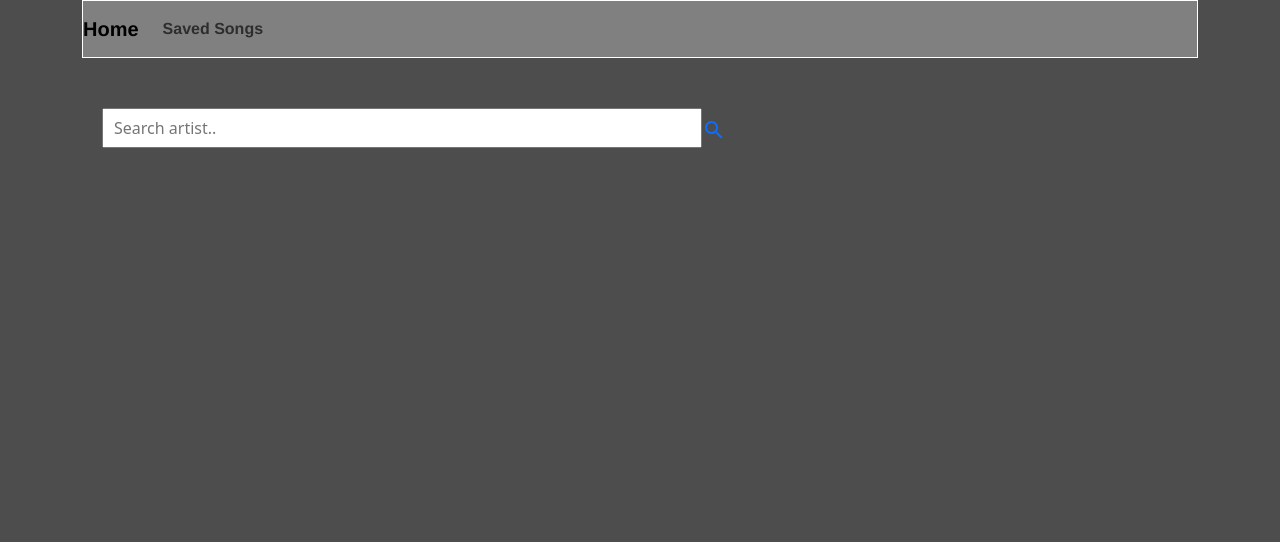
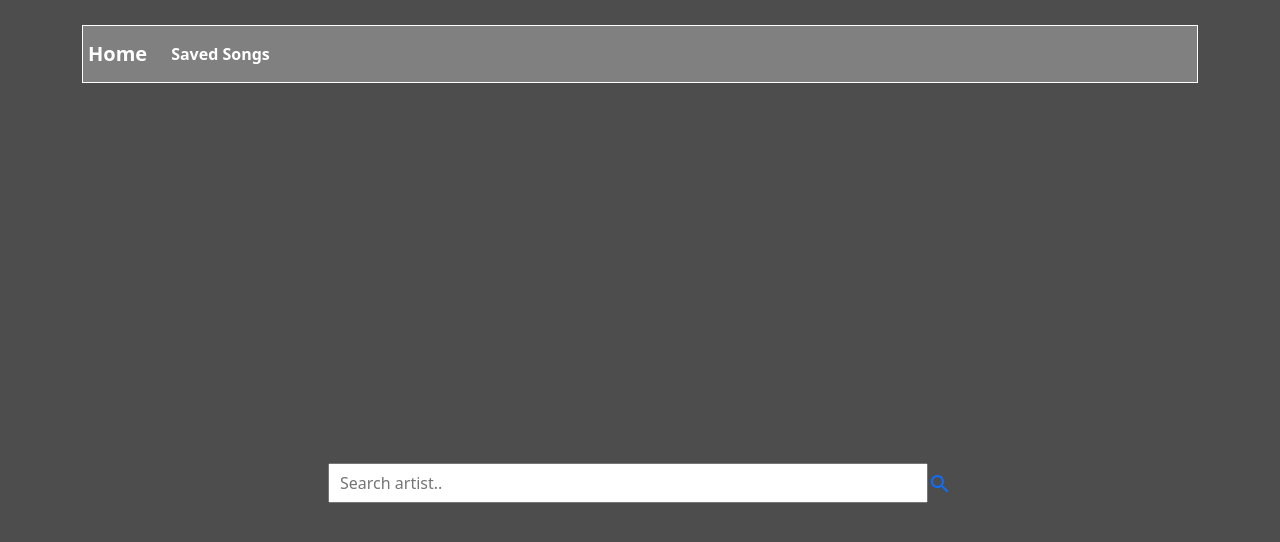
Before and after one commit to mahmouddaabas/DA395A-Final-Project, a React (Create React App) app: page / in a window 1280 px wide. Shown: the top 542 px of the page. Built offline with nearby package versions, Linux system fonts and the light colour scheme.

Commit message:
Some minor styling on all the pages

```diff
--- a/src/components/Homepage.js
+++ b/src/components/Homepage.js
@@ -1,10 +1,10 @@
 import React, { useState, useRef } from 'react'
 import { Link } from 'react-router-dom';
-import './styles/Homepage.css';
+import './styles/HomePage.css';
 import SearchIcon from '@mui/icons-material/Search';
 
 
-export default function Homepage(props) {
+export default function HomePage(props) {
   //State to set and save the searchValue in the input.
   const [searchValue, setSearchValue] = useState([]);
 
--- a/src/components/Navbar.js
+++ b/src/components/Navbar.js
@@ -3,7 +3,7 @@ import React from 'react'
 export default function Navbar() {
     return (
         <div>
-            <nav className="navbar navbar-expand-lg navbar-light bg-light navbar-with-border">
+            <nav className="navbar navbar-expand-lg navbar-light bg-light navbar-with-border" id='navbar'>
                 <a className="navbar-brand" href="/">Home</a>
                 <button className="navbar-toggler" type="button" data-toggle="collapse" data-target="#navbarNavDropdown" aria-controls="navbarNavDropdown" aria-expanded="false" aria-label="Toggle navigation">
                     <span className="navbar-toggler-icon"></span>
--- a/src/components/SearchPage.js
+++ b/src/components/SearchPage.js
@@ -15,19 +15,19 @@ export default function SearchPage() {
   //Use effect to only call the API once.
   useEffect(() => {
     const fetchData = () => {
-      /*axios
+      axios
         .get(`https://api.genius.com/search?q=${searchValue}&access_token=${process.env.REACT_APP_ACCESS_TOKEN}`)
         .then(response => {
           setData(response.data);
         })
         .catch(error => {
           console.error(error);
-        });*/
+        });
 
         //Dummy data to prevent spamming the api.
-        const dummyData = require("../dummyData");
+        /*const dummyData = require("../dummyData");
         setData(dummyData.getData());
-        console.log(dummyData.getData())
+        console.log(dummyData.getData())*/
     };
 
     fetchData();
--- a/src/components/SongInformation.js
+++ b/src/components/SongInformation.js
@@ -15,7 +15,7 @@ const data = location.state.songDataResults;
   //Use effect to only call the API once.
   useEffect(() => {
     const fetchData = () => {
-      /*axios
+      axios
         .get(`https://api.genius.com${data.api_path}?access_token=${process.env.REACT_APP_ACCESS_TOKEN}`)
         .then(response => {
           setSongData(response.data.response.song);
@@ -23,12 +23,12 @@ const data = location.state.songDataResults;
         .catch(error => {
           console.error(error);
         });
-        console.log(songData)*/
+        console.log(songData)
 
         //Dummy data to prevent spamming the api.
-        const dummyData = require("../dummyData");
+        /*const dummyData = require("../dummyData");
         setSongData(dummyData.getSpecificSongInformation());
-        console.log(dummyData.getSpecificSongInformation())
+        console.log(dummyData.getSpecificSongInformation())*/
     };
 
     fetchData();
@@ -47,7 +47,7 @@ const data = location.state.songDataResults;
     };
 
     if(songData.description?.dom.children[0].children[0] == '?'){
-      return <div>No description found for this song.</div>
+      return  <div className =" information-text">No description found for this song.</div>
     }
     else {
       return songData.description?.dom.children.map((element, index) => (
--- a/src/components/styles/Homepage.css
+++ b/src/components/styles/Homepage.css
@@ -1,34 +1,49 @@
 .navbar {
-    background-color:gray!important;
+  background-color: gray !important;
   width: 100%;
   border: white;
 }
-  h1{
+
+h1 {
   text-align: center;
-    font-family:monospace;
+  font-family: monospace;
   color: white;
 
 }
-  .form-container{
-    margin-top: 50px ;
-    margin-left: 20px;
-  }
-  .nav-link{
-    font-weight: bold;
-    font-family: 'Franklin Gothic Medium', 'Arial Narrow', Arial, sans-serif;
-  }
-  .nav-link:hover{
-    color:blueviolet;
 
+.form-container {
+  display: flex;
+  justify-content: center;
+  align-items: center;
+  height: 100vh;
 }
 
-  .navbar-brand{
+.nav-link {
   font-weight: bold;
-    font-family: 'Franklin Gothic Medium', 'Arial Narrow', Arial, sans-serif;
 }
-  .navbar-brand:hover{
-    color:blueviolet;
+
+.navbar-brand {
+  font-weight: bold;
+  margin-left: 5px;
 }
+
 .navbar-with-border {
   border: 1px solid white;
 }
+
+.search-bar {
+  width: 600px;
+  height: 40px;
+  padding: 10px;
+}
+
+#navbar{
+  margin-top: 25px;
+}
+
+#navbar a{
+  color: white;
+}
+#navbar a:hover{
+  color: yellow;
+}
--- a/src/components/styles/SavedSongPage.css
+++ b/src/components/styles/SavedSongPage.css
@@ -2,7 +2,7 @@
     display: flex;
     flex-direction: column;
     gap: 50px;
-    margin-top: 20px;
+    margin-top: 25px;
     color: white;
 }
 
@@ -21,10 +21,5 @@ img {
 }
 h1{
     font-family: 'Courier New', Courier, monospace;
+    margin-top: 25px;
 }
-h1:hover{
-    color: blueviolet;
-}
-.song-list{
-    background-color:rgb(0, 55, 100);
-}
--- a/src/components/styles/SearchPage.css
+++ b/src/components/styles/SearchPage.css
@@ -6,6 +6,7 @@ body {
     display: flex;
     flex-direction: column;
     gap: 50px;
+    margin-top: 25px;
 }
 
 #song-list li{
@@ -17,15 +18,3 @@ body {
     float: right;
     cursor: pointer;
 }
-h1{
-
-}
-
-.search-bar{
-width: 600px;
-height: 40px;
-padding: 10px;
-}
-.search-bar:hover{
-    background-color:cadetblue;
-}
--- a/src/components/styles/SongInformation.css
+++ b/src/components/styles/SongInformation.css
@@ -2,15 +2,15 @@
 h1 {
     background-color:grey!important;
      width: 100%;
-     margin-bottom: 0;
      font-family: 'Courier New', Courier, monospace;
      border: 1px solid white;
+     margin-bottom: 20px;
 
   }
   .information-text{
    margin-left: 40px;
    border-radius: 4px;
-   margin-top: 1px;
+   margin-top: 5px;
    font-size:16px;
    line-height: 1.5;
    font-family:'Courier New', Courier, monospace;
@@ -20,5 +20,18 @@ h1 {
 
   .song-player{
     margin-top: 20px;
+  }
 
+  @media only screen and (max-width: 500px) {
+    .information-text {
+      font-size: 13px;
+    }
+
+    h1 {
+      font-size: 18px;
+    }
+
+    .song-player {
+      width: 100%;
+    }
   }
```
Lines whose indentation alone changed are shown as unchanged.
